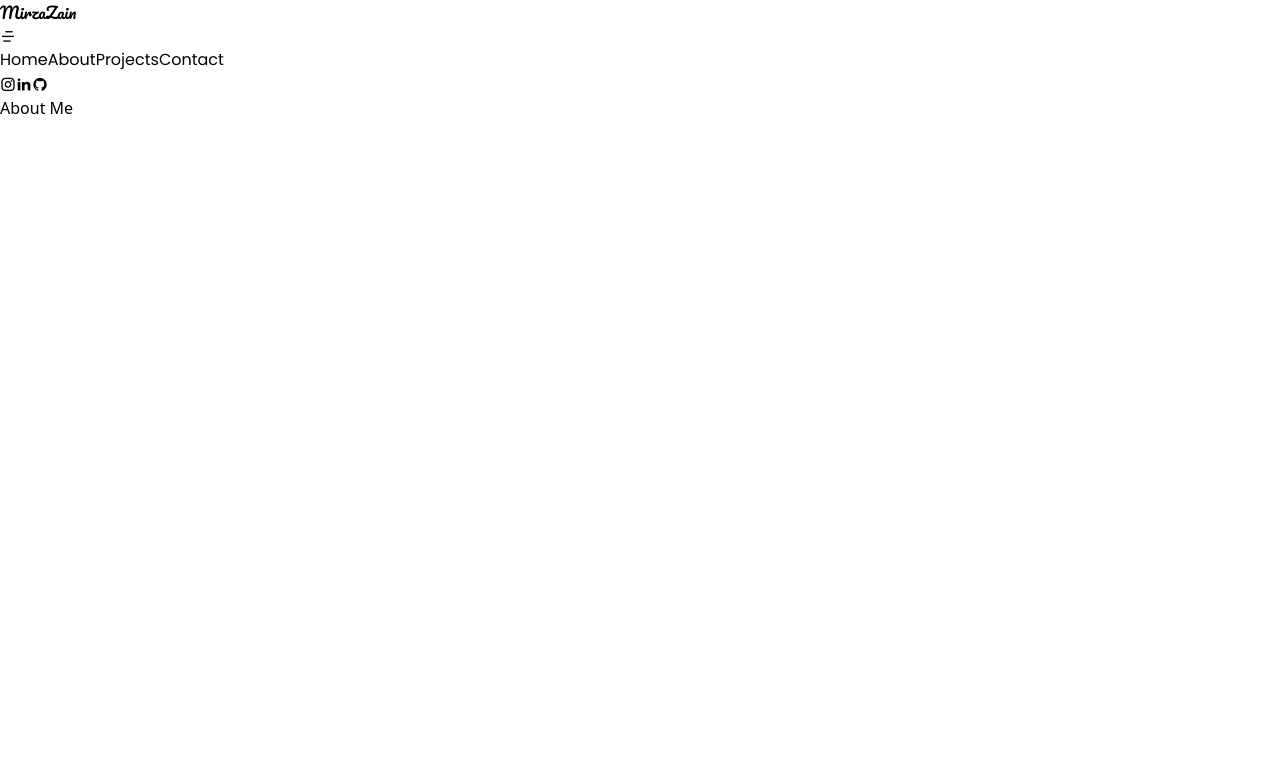
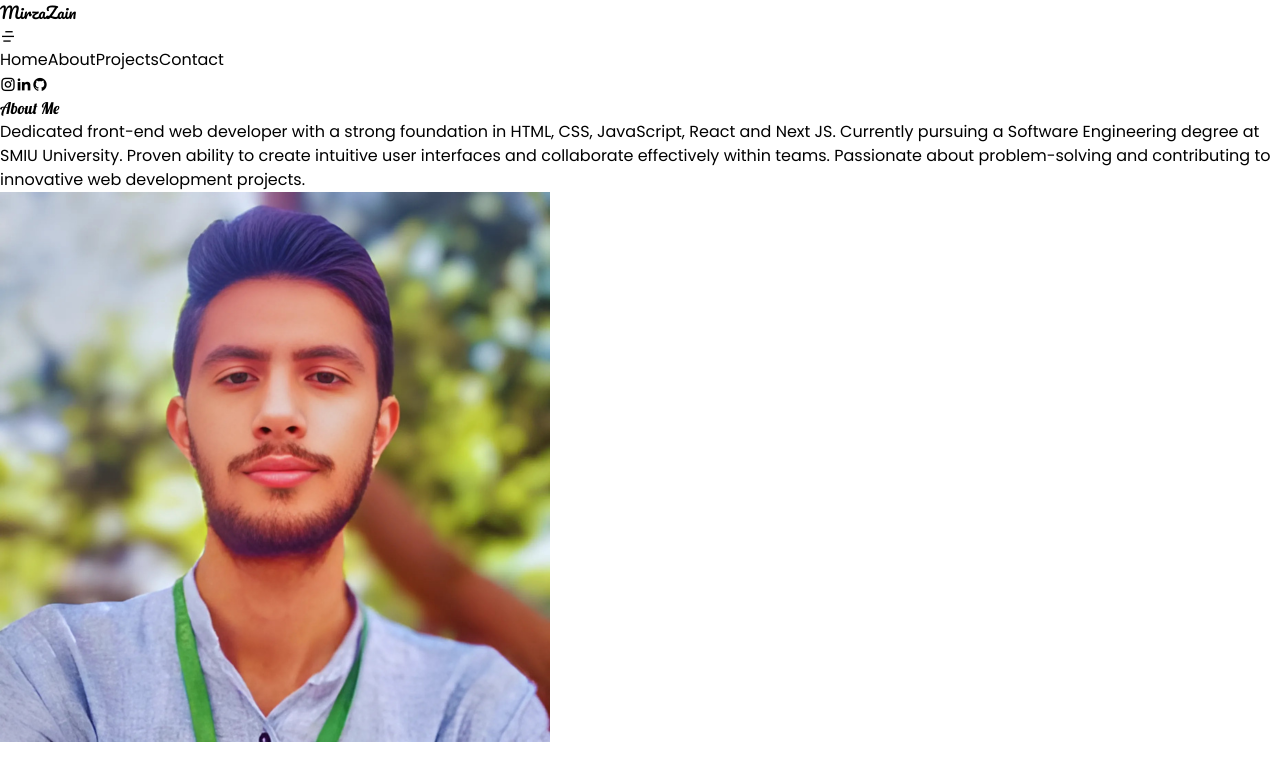
Before and after one commit to mirza-zain/Portfolio-NextJs, a Next.js app: page /about in a window 1280 px wide. Shown: the top 780 px of the page. Built offline with nearby package versions, Linux system fonts and the light colour scheme.

Commit message:
About me Updated

```diff
--- a/src/app/about/page.tsx
+++ b/src/app/about/page.tsx
@@ -1,15 +1,21 @@
-import React from 'react'
+import Image from 'next/image'
+import Profile from '../Images/profile.png'
 
 const About = () => {
   return (
-    <div className="w-full h-full flex flex-1">
-      <div className="w-full flex flex-col md:flex-row">
-        <div className="w-1/2">
-          <h2>About Me</h2>
-          <p></p>
+    <div className="w-full h-full flex flex-1 p-5 md:p-8">
+      <div className="w-full flex flex-col md:flex-row mt-9 overflow-hidden">
+        <div className="w-full md:w-1/2">
+          <h2 className="text-3xl md:text-5xl font-bold font-lobster mb-6 mt-5">About Me</h2>
+          <p className="text-lg md:text-xl font-semibold font-poppins w-full md:w-4/5 text-left md:text-justify">Dedicated front-end web developer with a strong foundation in HTML, CSS, JavaScript, React and Next JS.
+            Currently pursuing a Software Engineering degree at SMIU University.
+            Proven ability to create intuitive user interfaces and collaborate effectively within teams.
+            Passionate about problem-solving and contributing to innovative web development projects.</p>
         </div>
-        <div className="w-1/2">
-          <div className="w-[400px] h-[400px] bg-white"></div>
+        <div className="w-full md:w-1/2 mt-8 flex flex-col md:flex-row justify-center items-center">
+          <div className="w-[300px] h-[300px] md:w-[350px] md:h-[350px] border-t-8 border-b-0 border-r-8 border-l-0 border-[#E40037] bg-[#E40037] rounded-md">
+            <Image className="w-[290px] h-[300px] md:w-[340px] md:h-[350px] object-cover rounded-lg" src={Profile} alt='my profile' />
+          </div>
         </div>
       </div>
     </div>
--- a/src/app/components/Navbar.tsx
+++ b/src/app/components/Navbar.tsx
@@ -13,7 +13,7 @@ const Navbar = () => {
   return (
     <>
       <div className='h-16 w-full flex flex-1 text-white justify-between p-5 items-center'>
-        <h1 className='font-pacifico text-3xl text-[#E40037]'>MirzaZain</h1>
+        <h1 className='font-pacifico text-3xl text-[#E40037]'><a href='/' className="no-underline">MirzaZain</a></h1>
         {mobVisible ? (
             <i className="ri-close-fill text-2xl font-bold z-50 md:hidden" onClick={toggleButton}></i>
           ) : (
```
Also changed, not shown: src/app/Images/profile.png (added).
